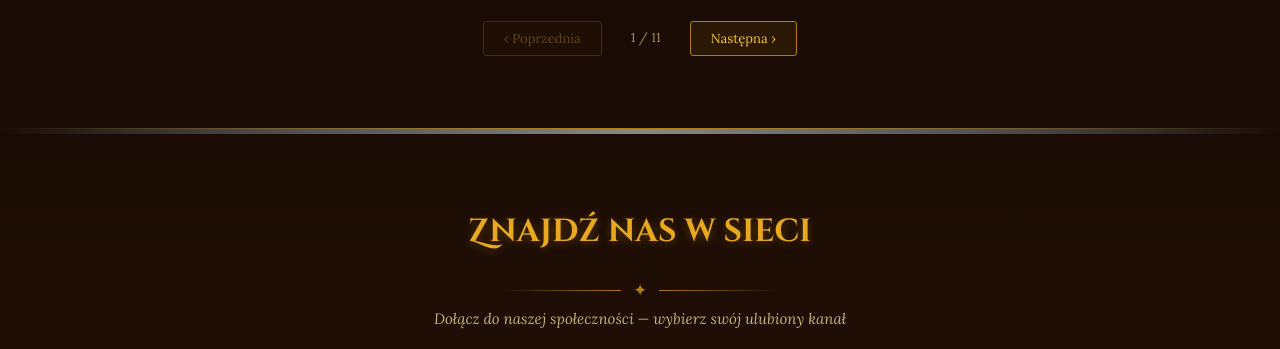
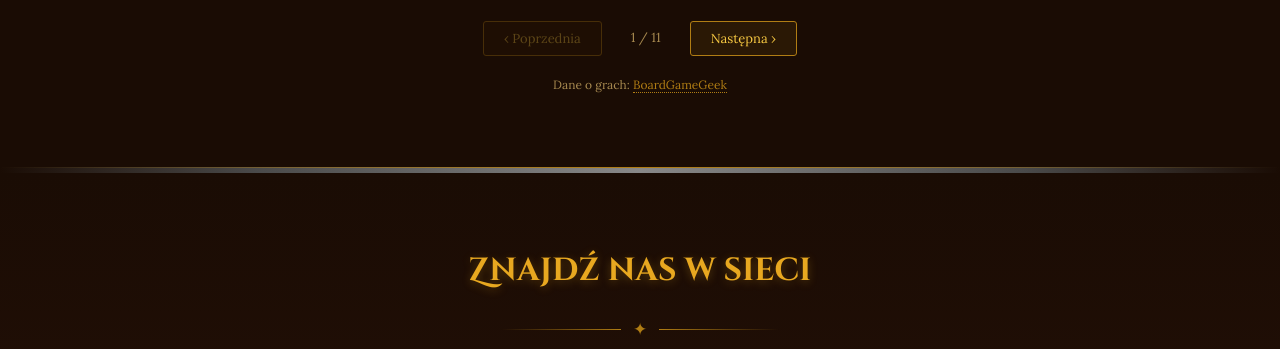
Before and after one commit to bajomix/fantasfera-pl, a plain HTML site: page index.html in a window 1280 px wide. Shown: the part 4294-4643 px from the top of the page. Drawn offline with Linux system fonts and the light colour scheme; no server answers.

Commit message:
Credit BoardGameGeek as the games catalog data source
Required by the BGG XML API terms of use.

Co-Authored-By: Claude Opus 5.5 <noreply@anthropic.com>

```diff
--- a/index.html
+++ b/index.html
@@ -590,6 +590,9 @@
   }
   .page-btn:hover:not(:disabled) { background: rgba(232,168,32,0.2); border-color: var(--gold); }
   .page-btn:disabled { opacity: 0.3; cursor: default; }
+  .games-credit { margin-top: 18px; text-align: center; font-size: 12px; color: var(--text-muted); }
+  .games-credit a { color: var(--gold-dim); text-decoration: none; border-bottom: 1px dotted var(--gold-dim); }
+  .games-credit a:hover { color: var(--gold-light); border-color: var(--gold-light); }
   .page-info { color: var(--text-muted); font-size: 13px; min-width: 60px; text-align: center; }
   @media (max-width: 640px) {
     #games-grid { grid-template-columns: repeat(auto-fill, minmax(140px, 1fr)); gap: 12px; }
@@ -1043,6 +1046,7 @@
       <p class="games-loading">Ładowanie kolekcji…</p>
     </div>
     <div id="games-pagination"></div>
+    <p class="games-credit">Dane o grach: <a href="https://boardgamegeek.com" target="_blank" rel="noopener">BoardGameGeek</a></p>
   </div>
 </section>
 
```
